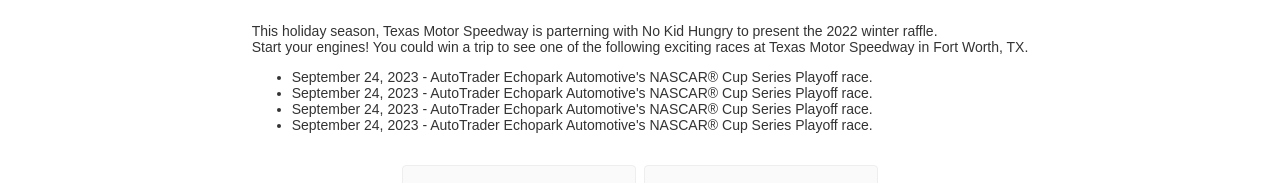
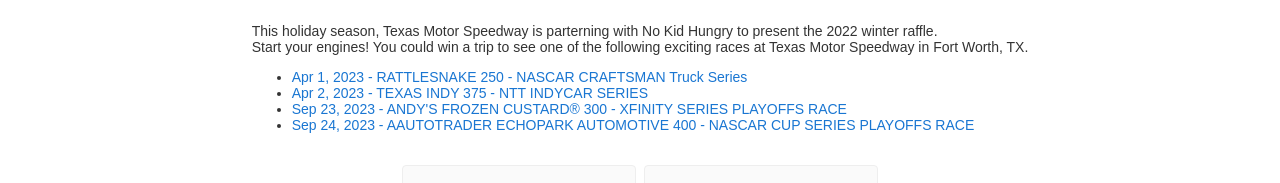
Before and after one commit to EricXLi/nascar-raffle, an Angular app: page /home in a window 1280 px wide. Shown: the part 386-569 px from the top of the page. Built offline with nearby package versions, Linux system fonts and the light colour scheme.

Commit message:
Add links

```diff
--- a/src/app/home/home.component.html
+++ b/src/app/home/home.component.html
@@ -26,10 +26,26 @@
       <p>Start your engines! You could win a trip to see one of the following exciting races at Texas Motor Speedway in Fort Worth, TX. </p>
 
       <ul>
-        <li>September 24, 2023 - AutoTrader Echopark Automotive's NASCAR® Cup Series Playoff race.</li>
-        <li>September 24, 2023 - AutoTrader Echopark Automotive's NASCAR® Cup Series Playoff race.</li>
-        <li>September 24, 2023 - AutoTrader Echopark Automotive's NASCAR® Cup Series Playoff race.</li>
-        <li>September 24, 2023 - AutoTrader Echopark Automotive's NASCAR® Cup Series Playoff race.</li>
+        <li>
+          <a href="https://www.texasmotorspeedway.com/events/rattlesnake-250/">
+            Apr 1, 2023 - RATTLESNAKE 250 - NASCAR CRAFTSMAN Truck Series
+          </a>
+        </li>
+        <li>
+          <a href="https://www.texasmotorspeedway.com/events/texas-indy-375/">
+            Apr 2, 2023 - TEXAS INDY 375 - NTT INDYCAR SERIES
+          </a>
+        </li>
+        <li>
+          <a href="https://www.texasmotorspeedway.com/events/andys-frozen-custard-300/">
+            Sep 23, 2023 - ANDY'S FROZEN CUSTARD® 300 - XFINITY SERIES PLAYOFFS RACE
+          </a>
+        </li>
+        <li>
+          <a href="https://www.texasmotorspeedway.com/events/autotrader-echopark-automotive-400/">
+            Sep 24, 2023 - AAUTOTRADER ECHOPARK AUTOMOTIVE 400 - NASCAR CUP SERIES PLAYOFFS RACE
+          </a>
+        </li>
       </ul>
     </mat-card-content>
     </div>
@@ -48,6 +64,6 @@
         <mat-icon>redeem</mat-icon>
         <span>Redeem Code</span>
       </a>
+    </div>
 
-    </div>
 </div>
```
